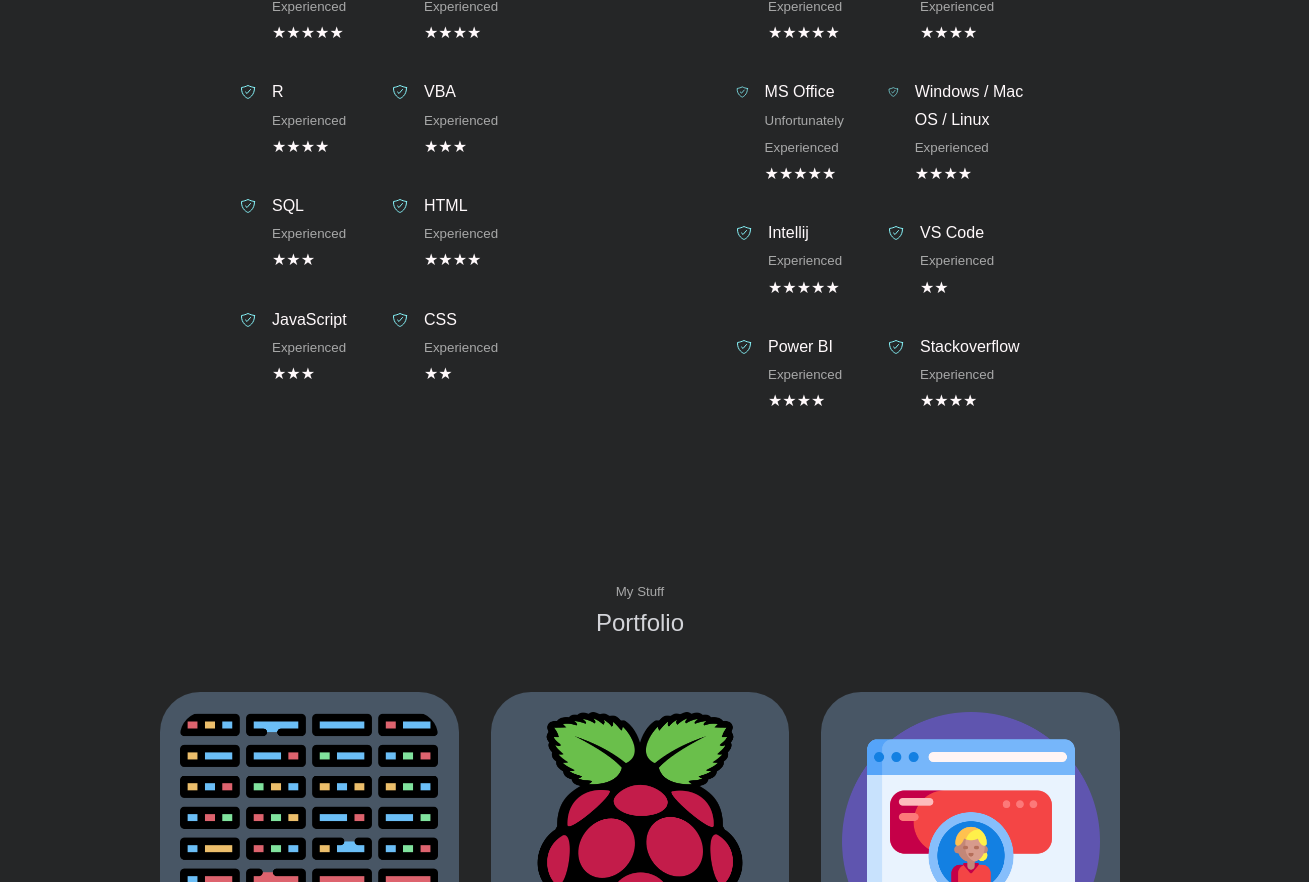
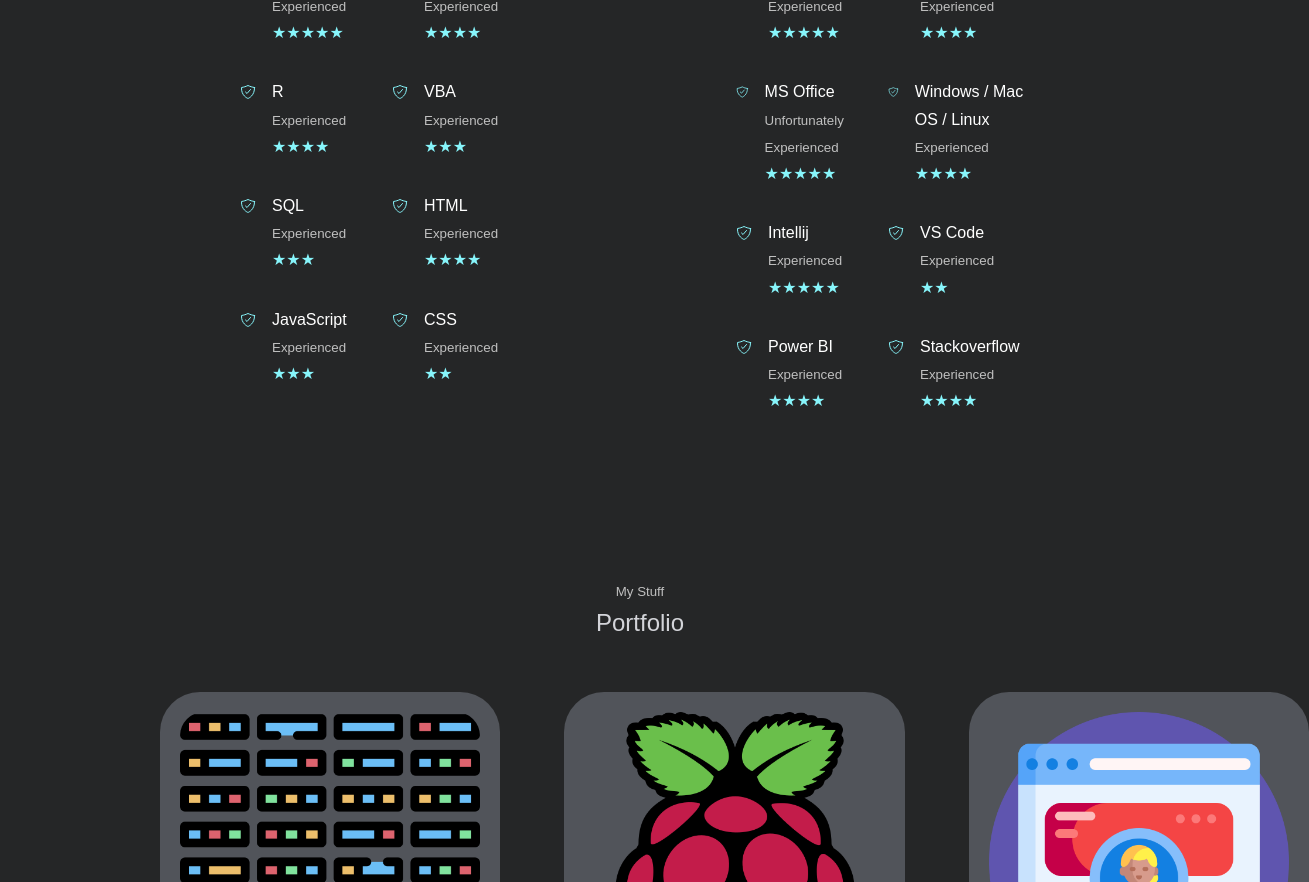
Before and after one commit to mkuenzl/cv, a React (Create React App) app: page / in a window 1280 px wide. Shown: the part 1918-2800 px from the top of the page, 1309 px wide, since content can reach past the window. Built offline with nearby package versions, Linux system fonts and the light colour scheme; a web font is replaced by a local one.

Commit message:
changed styles - to be in line with coloring

```diff
--- a/src/components/contact/contact.css
+++ b/src/components/contact/contact.css
@@ -13,6 +13,7 @@
 
 .contact__option {
     background: var(--color-bg-variant);
+    color: var(--color-white);
     padding: 0.8rem;
     border-radius: 1.2rem;
     text-align: center;
@@ -22,7 +23,7 @@
 
 .contact__option:hover {
     background: transparent;
-    border-color: var(--color-bg-white);
+    border-color: var(--color-white);
 }
 
 .contact__option-item {
--- a/src/components/experience/skill.css
+++ b/src/components/experience/skill.css
@@ -40,6 +40,10 @@
     color: var(--color-primary-accent);
 }
 
+.star {
+    color: var(--color-primary-accent);
+}
+
 /* MEDIA QUERIES (MEDIUM DEVICES) */
 @media screen and (max-width: 1024px) {
     .experience__container {
--- a/src/components/portfolio/portfolio.css
+++ b/src/components/portfolio/portfolio.css
@@ -1,7 +1,7 @@
 .portfolio__container {
     display: grid;
     grid-template-columns: repeat(3, 1fr);
-    gap: 2rem;
+    gap: 4rem;
 }
 
 .portfolio__item {
@@ -21,7 +21,14 @@
 .portfolio__item-image {
     border-radius: 1.5rem;
     overflow: hidden;
+    display: flex;
+    justify-content: center;
 }
+
+.icon {
+    height: 300px;
+    width: 300px;
+  }
 
 .portfolio__item h3 {
     margin: 1.5rem 0 0.5rem;
--- a/src/index.css
+++ b/src/index.css
@@ -14,12 +14,12 @@
 /* Defines all css variables across the project - can be used anywhere with var() */
 :root {
     --color-bg: #252627;
-    --color-bg-variant: #485665;
+    --color-bg-variant: #51545a;
     --color-primary: #d3d4d9;
     --color-primary-variant: #fff9fb;
     --color-primary-accent: #87f5fb;
-    --color-white: #fff9fb;
-    --color-light: rgba(255, 255, 255, 0.6);
+    --color-white: #ffffff;
+    --color-light: #c0c0c0;
 
     --transition: all 400ms ease;
 
```
